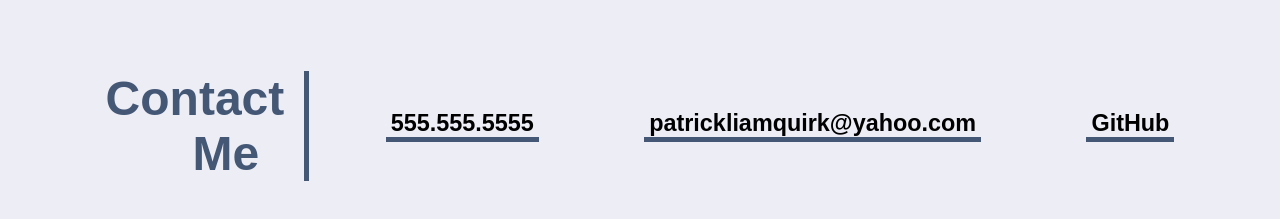
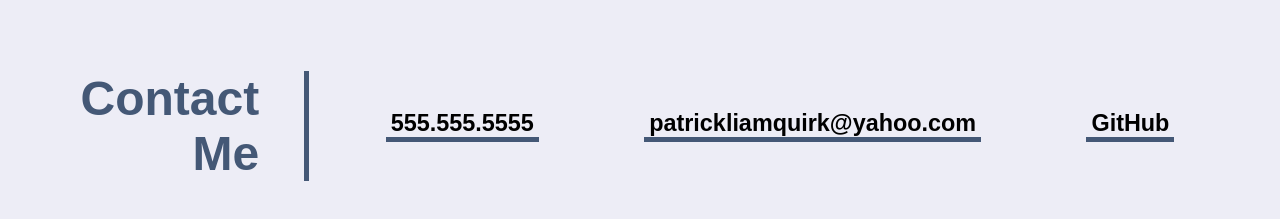
Before and after one commit to PatrickLQuirk/Module_2_Challenge, a plain HTML site: page index.html in a window 1280 px wide. Shown: the part 1693-1912 px from the top of the page. Drawn offline with Linux system fonts and the light colour scheme.

Commit message:
fixed spacing issue between section-titles and border

```diff
--- a/assets/css/style.css
+++ b/assets/css/style.css
@@ -68,12 +68,16 @@ main {
 }
 
 .section-title {
-  width: 12%;
+  width: 15.5%;
   font-size: 200%;
   text-align: right;
-  margin: 3.5%;
+  margin: 3.5% 3.5% 3.5% 0;
   color: var(--color-other-blue);
 }
+
+/* Having the border on the section content instead of the section title is an artifact of my initial
+attempt to get the border to be long enough. This came from before I added the 'align-items: stretch' declaration
+to .section */
 
 .section-content {
   width: 68%;
```
